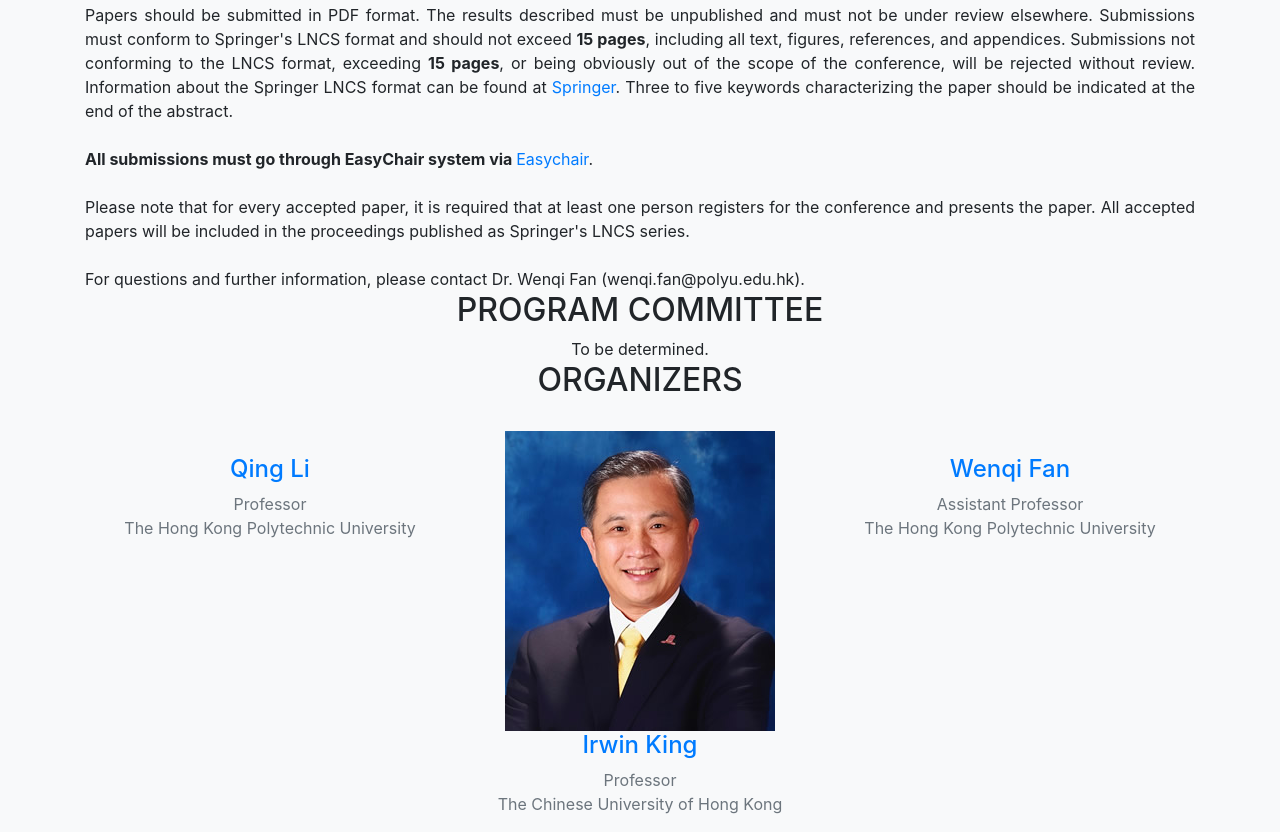
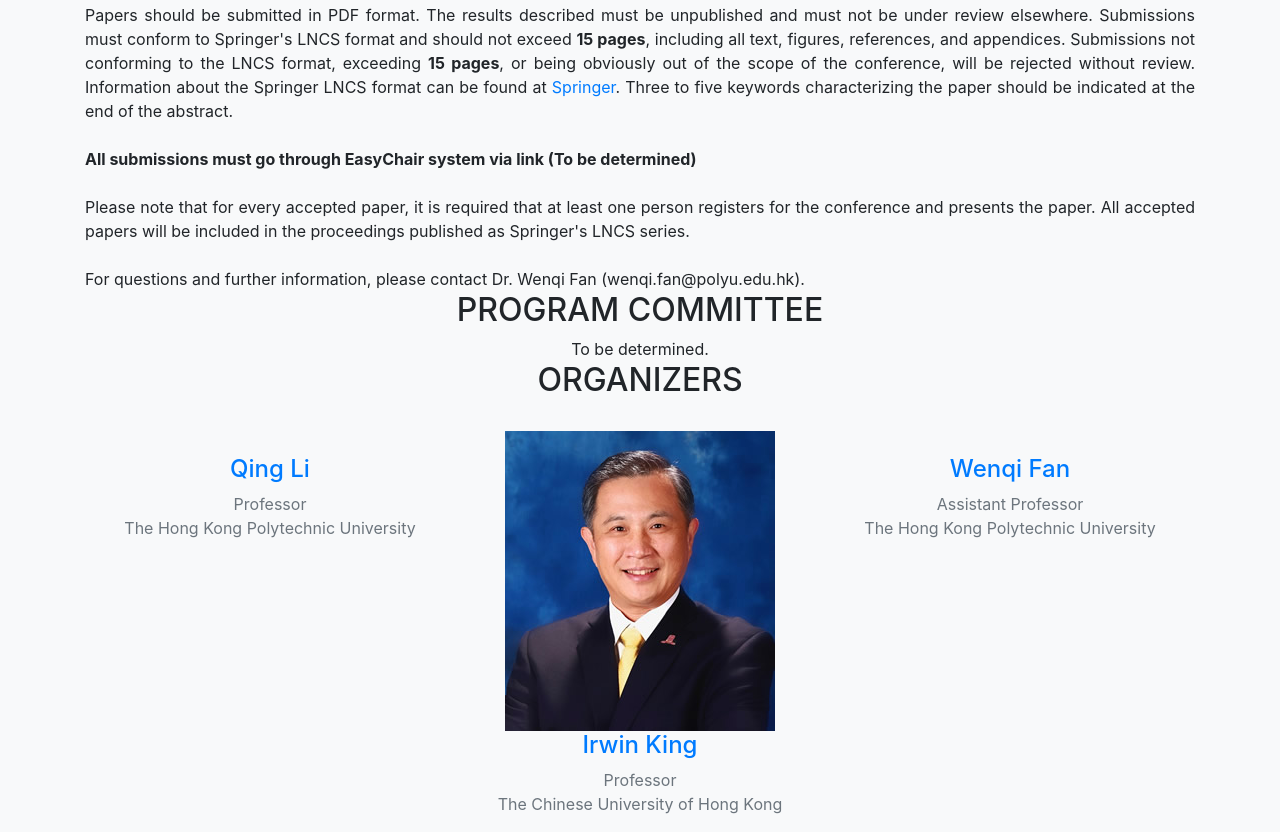
Before and after one commit to advanced-recommender-systems/Graph-Machine-Learning-WISE2024, a website with bundled scripts: page index.html in a window 1280 px wide. Shown: the part 1421-2253 px from the top of the page. Built offline with nearby package versions, Linux system fonts and the light colour scheme; files whose address does not match are found by name; a web font is replaced by a local one.

Commit message:
set easychair link to none for now

```diff
--- a/index.html
+++ b/index.html
@@ -198,7 +198,8 @@
             Information about the Springer LNCS format can be found at <a href="https://www.springer.com/gp/computer-science/lncs/conference-proceedings-guidelines">Springer</a>.
             Three to five keywords characterizing the paper should be indicated at the end of the abstract. <br>
             <br>
-            <b>All submissions must go through EasyChair system via </b> <a href="https://easychair.org/conferences/?conf=wise2024">Easychair</a>. <br>
+            <b>All submissions must go through EasyChair system via link (To be determined) </b> <br>
+               <!--  <a href="https://easychair.org/conferences/?conf=wise2024">Easychair</a>.  -->
             <br />
             Please note that for every accepted paper, it is required that at least one person registers for the conference and presents the paper. All accepted papers will be included in the proceedings published as Springer's LNCS series. <br>
             <br>
```
